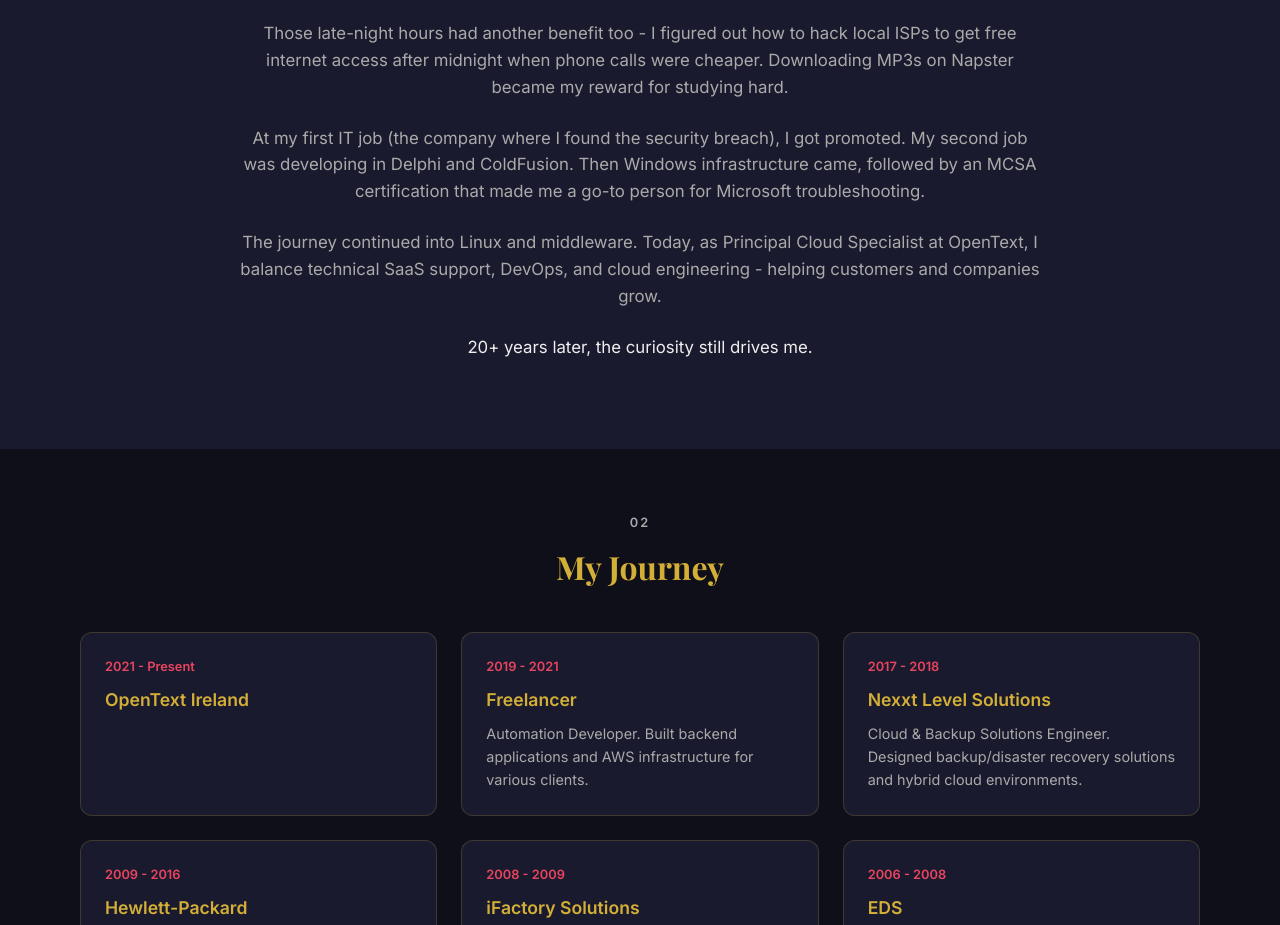
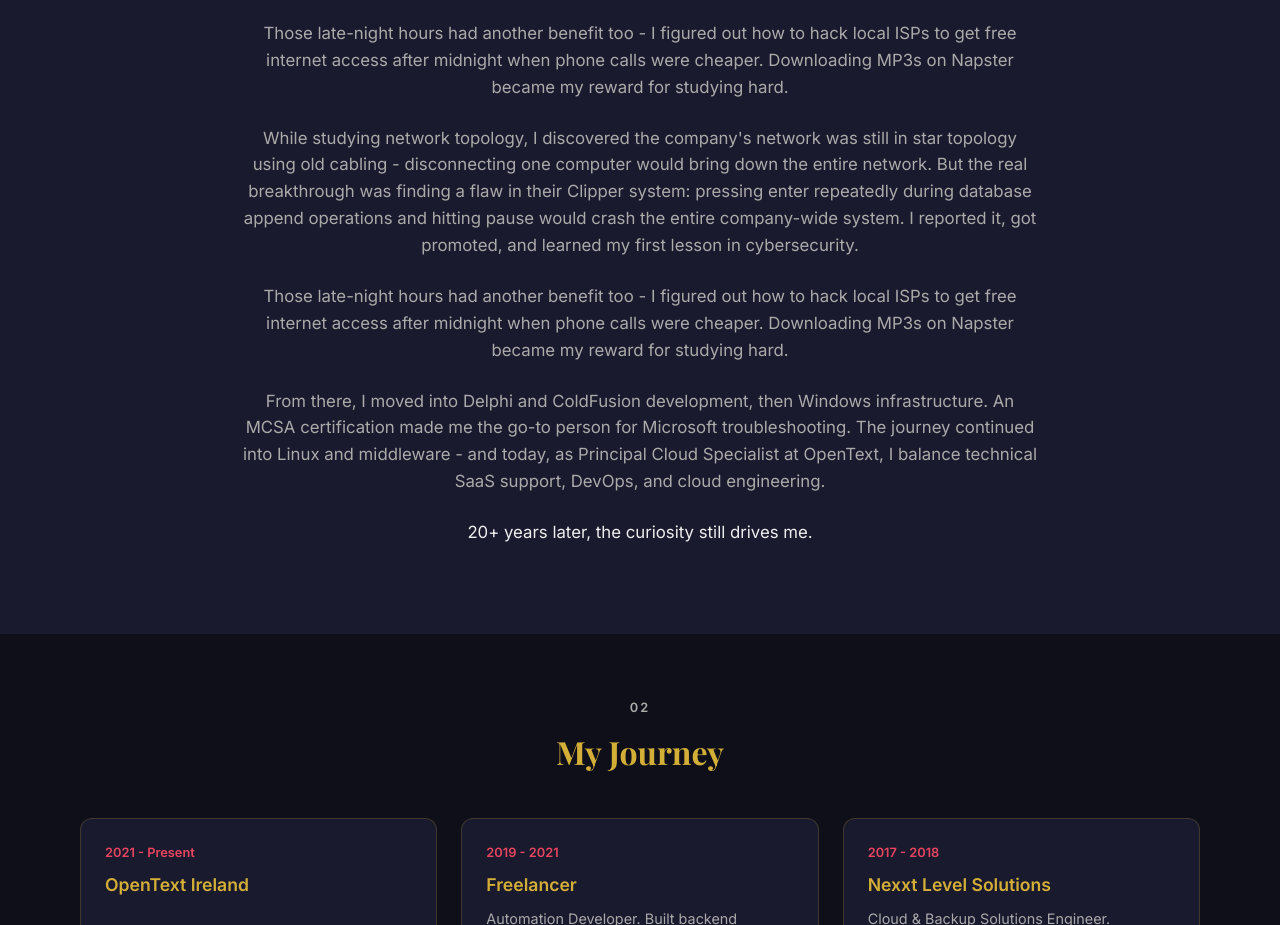
Before and after one commit to clawdney/konradsoares-portfolio, a plain HTML site: page index.html in a window 1280 px wide. Shown: the part 1460-2385 px from the top of the page. Drawn offline with nearby package versions, Linux system fonts and the light colour scheme.

Commit message:
Restructure: combine breach story with career progression concisely

```diff
--- a/index.html
+++ b/index.html
@@ -373,8 +373,9 @@
             <p>Technical school in data processing changed everything. I got my hands on an XT286, then a 386 with Soundblaster multimedia and a US Robotics modem. Hardware troubleshooting, building systems, learning Clipper, COBOL, dBase - this is where the foundation was laid.</p>
             <p>While studying network topology, I discovered the company's network was still in star topology using old cabling - disconnecting one computer would bring down the entire network. But the real breakthrough was finding a flaw in their Clipper system: pressing enter repeatedly during database append operations and hitting pause would crash the entire company-wide system. I reported it, got promoted, and learned my first lesson in cybersecurity.</p>
             <p>Those late-night hours had another benefit too - I figured out how to hack local ISPs to get free internet access after midnight when phone calls were cheaper. Downloading MP3s on Napster became my reward for studying hard.</p>
-            <p>At my first IT job (the company where I found the security breach), I got promoted. My second job was developing in Delphi and ColdFusion. Then Windows infrastructure came, followed by an MCSA certification that made me a go-to person for Microsoft troubleshooting.</p>
-            <p>The journey continued into Linux and middleware. Today, as Principal Cloud Specialist at OpenText, I balance technical SaaS support, DevOps, and cloud engineering - helping customers and companies grow.</p>
+            <p>While studying network topology, I discovered the company's network was still in star topology using old cabling - disconnecting one computer would bring down the entire network. But the real breakthrough was finding a flaw in their Clipper system: pressing enter repeatedly during database append operations and hitting pause would crash the entire company-wide system. I reported it, got promoted, and learned my first lesson in cybersecurity.</p>
+            <p>Those late-night hours had another benefit too - I figured out how to hack local ISPs to get free internet access after midnight when phone calls were cheaper. Downloading MP3s on Napster became my reward for studying hard.</p>
+            <p>From there, I moved into Delphi and ColdFusion development, then Windows infrastructure. An MCSA certification made me the go-to person for Microsoft troubleshooting. The journey continued into Linux and middleware - and today, as Principal Cloud Specialist at OpenText, I balance technical SaaS support, DevOps, and cloud engineering.</p>
             <p style="margin-top:1.5rem;color:var(--text);font-weight:500;">20+ years later, the curiosity still drives me.</p>
 
         </div>
```
